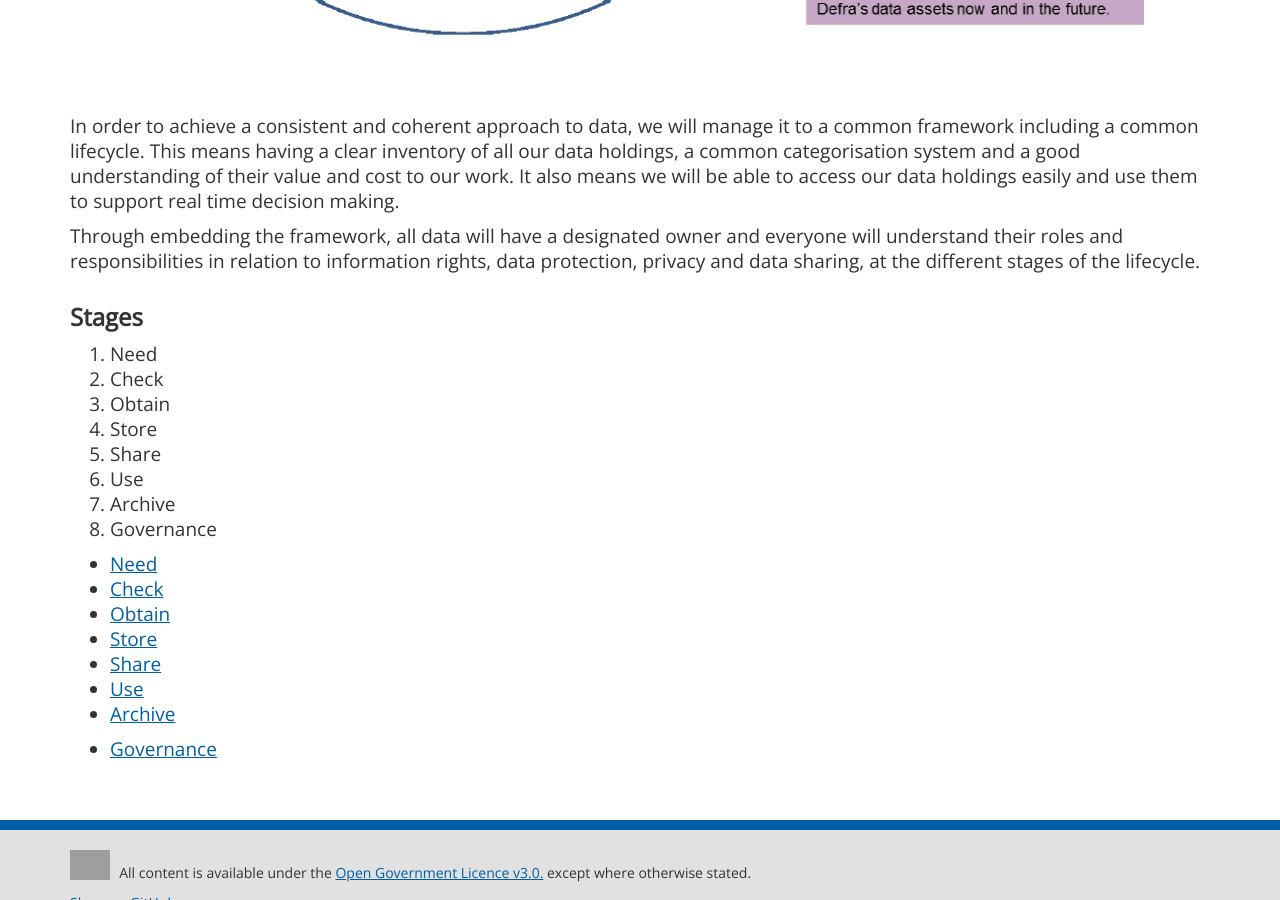
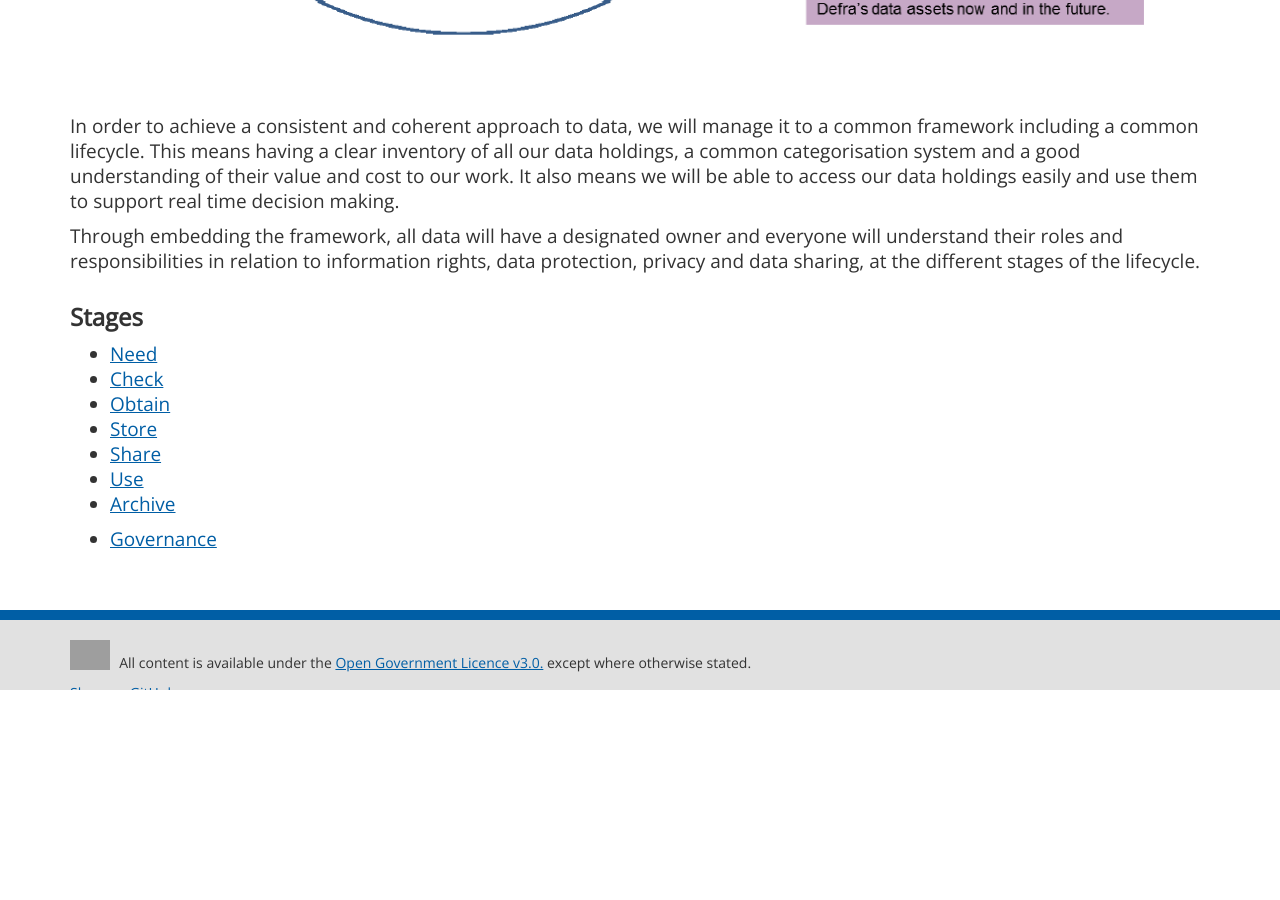
Before and after one commit to andjnewman/DDM, a Jekyll site: the page built from framework/framework.md, in a window 1280 px wide and 900 px high, scrolled down 997 px. Built offline with Jekyll 4.4.1, drawn with Linux system fonts in a browser that asks for light colours; after the commit the page ends 1687 px from its top, so only the background shows below that.

Commit message:
Update framework.md

```diff
--- a/framework/framework.md
+++ b/framework/framework.md
@@ -22,22 +22,13 @@ breadcrumbs:
 
 ***
 
-![The Data Framework](/images/framework.PNG)
+![The Data Framework]({{ site.url }}{{ site.baseurl }}/images/framework.PNG)
 
 In order to achieve a consistent and coherent approach to data, we will manage it to a common framework including a common lifecycle. This means having a clear inventory of all our data holdings, a common categorisation system and a good understanding of their value and cost to our work. It also means we will be able to access our data holdings easily and use them to support real time decision making.
 
 Through embedding the framework, all data will have a designated owner and everyone will understand their roles and responsibilities in relation to information rights, data protection, privacy and data sharing, at the different stages of the lifecycle.
 
 ## Stages
-
-1. Need
-2. Check
-3. Obtain
-4. Store
-5. Share
-6. Use
-7. Archive
-8. Governance
 
 - [Need](framework/need)
 - [Check](framework/check)
```
